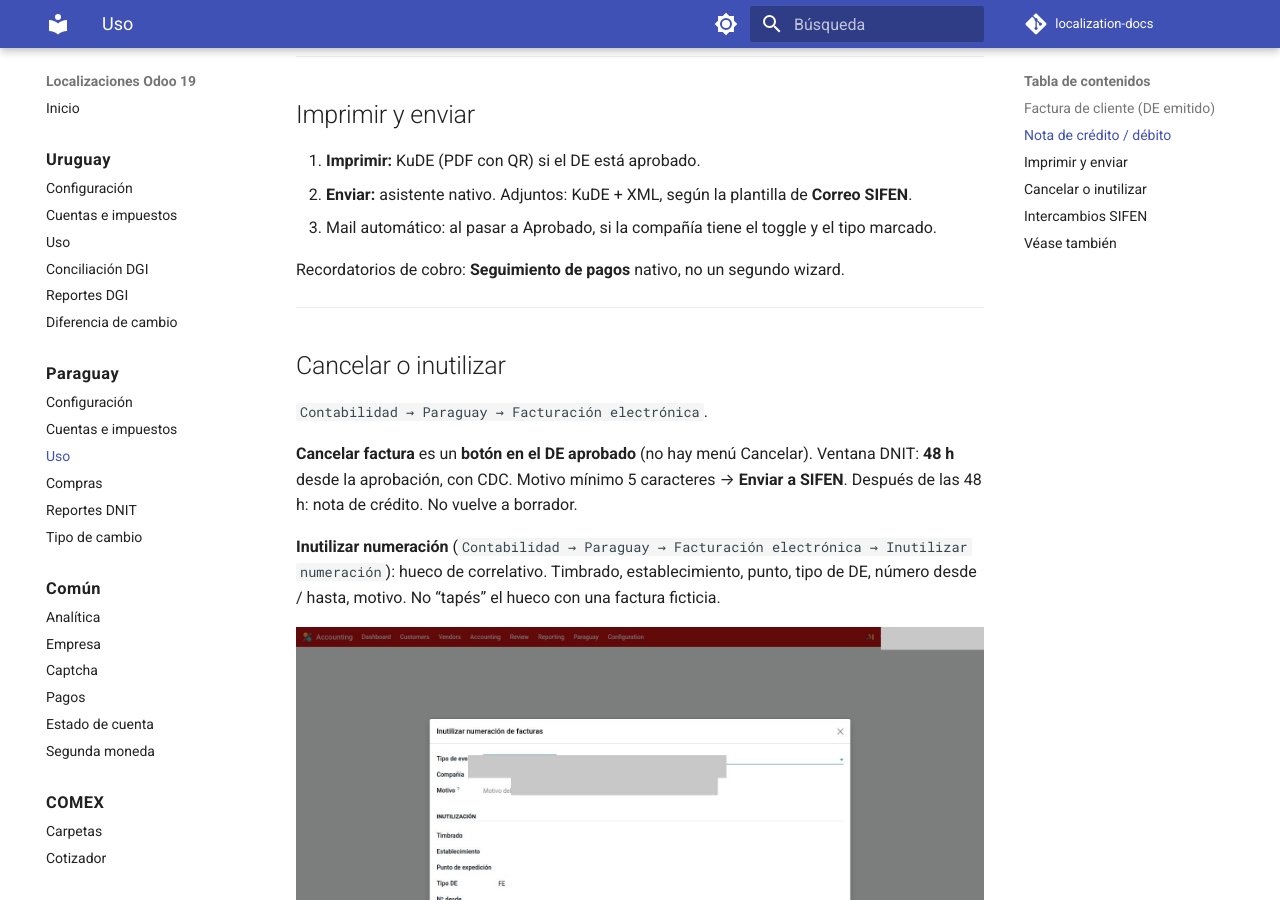
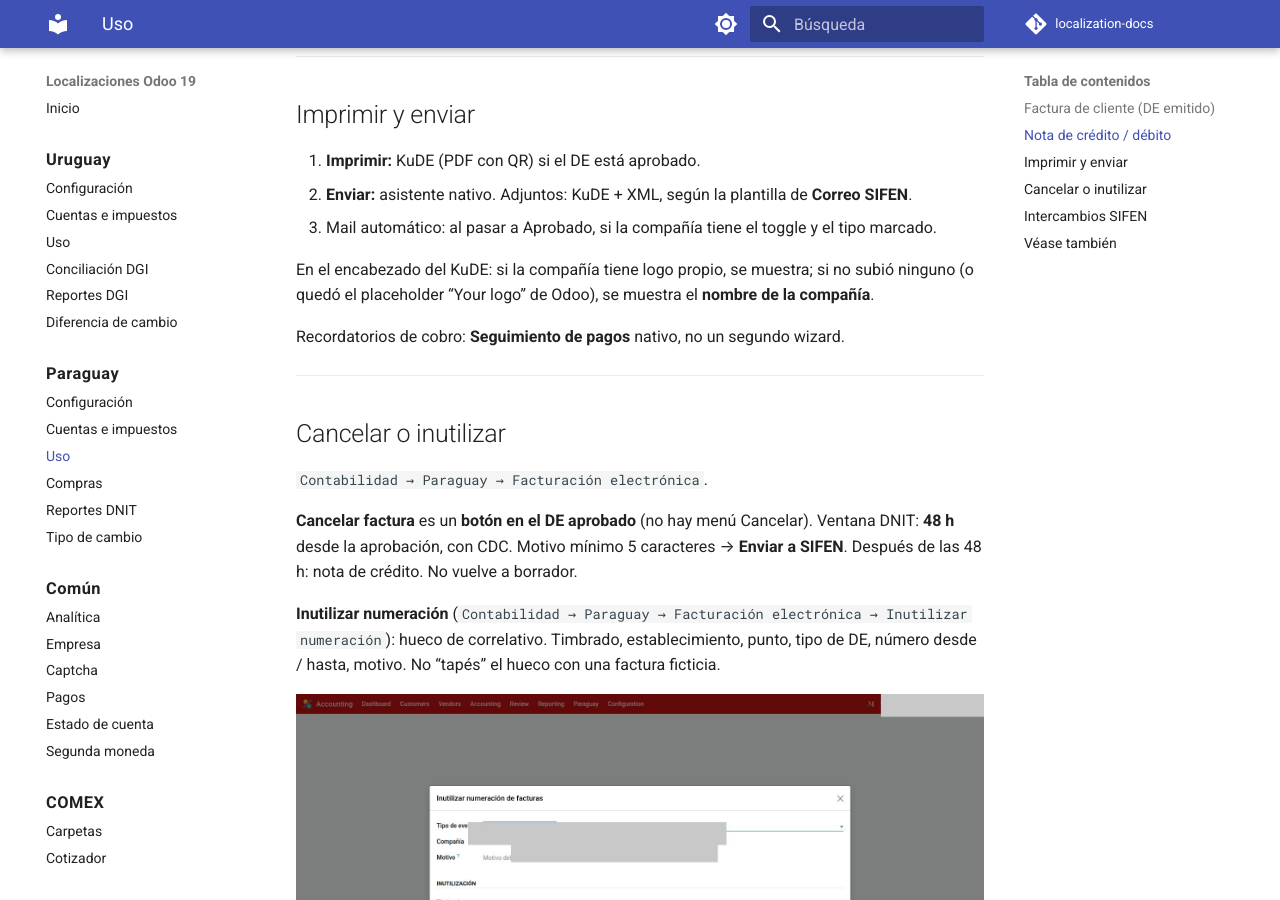
Before and after one commit to Pabloolano/localization-docs, an MkDocs documentation site: the page built from docs/paraguay/uso.md, in a window 1280 px wide and 900 px high, scrolled down 2851 px. Built offline with MkDocs 1.6.1 and Material for MkDocs 9.7.7, drawn with Linux system fonts in a browser that asks for light colours; comment, search, counter and statistics services are not loaded.

Commit message:
docs(py): KuDE muestra nombre si no hay logo propio
Co-authored-by: Cursor <cursoragent@cursor.com>

```diff
--- a/docs/paraguay/uso.md
+++ b/docs/paraguay/uso.md
@@ -49,6 +49,8 @@ Documento asociado al DE original (referencia SIFEN). Mismo circuito de lote. No
 2. **Enviar:** asistente nativo. Adjuntos: KuDE + XML, según la plantilla de **Correo SIFEN**.
 3. Mail automático: al pasar a Aprobado, si la compañía tiene el toggle y el tipo marcado.
 
+En el encabezado del KuDE: si la compañía tiene logo propio, se muestra; si no subió ninguno (o quedó el placeholder “Your logo” de Odoo), se muestra el **nombre de la compañía**.
+
 Recordatorios de cobro: **Seguimiento de pagos** nativo, no un segundo wizard.
 
 ---
```
